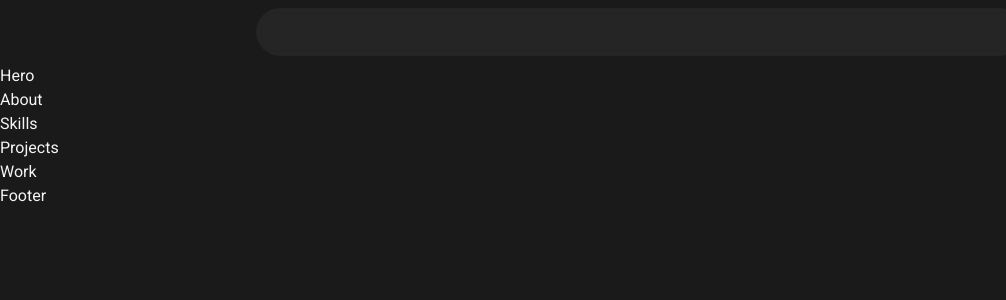
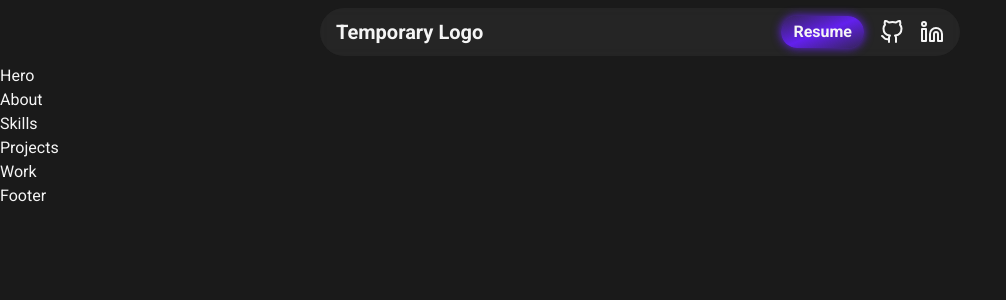
Before and after one commit to AndrewGlennAquino/personal-website-v2, a React (Vite) app: page / in a window 1280 px wide. Shown: the top 300 px of the page, without its empty margins (0-1006 px from the left). Built offline with nearby package versions, Linux system fonts and the light colour scheme.

Commit message:
Create links for mobile and tablet devices; Create animation variants for mobile and tablet links

```diff
--- a/src/components/header/Header.tsx
+++ b/src/components/header/Header.tsx
@@ -1,9 +1,13 @@
 import { useState } from "react";
 import { motion, type Variants } from "motion/react";
 import HamburgerMenu from "../hamburger-menu/HamburgerMenu";
+import resumeIcon from "../../assets/icons/file-text-icon.svg";
+import gitHubIcon from "../../assets/icons/github-icon.svg";
+import linkedInIcon from "../../assets/icons/linkedin-icon.svg";
 
 /**
- * Header component that contains
+ * Header component that contains hamburger menu for mobile devices
+ * and links for tablets and larger
  */
 const Header = () => {
   // Hold state of whether menu is toggled: true if toggled, false otherwise
@@ -12,11 +16,10 @@ const Header = () => {
   // Function that sets clicked state to its inverse
   const handleClick = () => {
     setClicked(!clicked);
-    console.log("clicked!");
   };
 
-  // Animation variants that expand the menu on hamburger menu click
-  const variants: Variants = {
+  // Animation variants that expand the dropdown menu on hamburger menu click
+  const dropdownVariants: Variants = {
     initial: {
       height: 48,
       transition: {
@@ -35,20 +38,146 @@ const Header = () => {
     },
   };
 
+  // Animation variants that animate the dropdown menu links
+  const mobileLinkVariants: Variants = {
+    initial: {
+      y: -25,
+      opacity: 0,
+      transition: {
+        type: "spring",
+        bounce: 0.25,
+        visualDuration: 0.25,
+      },
+    },
+    animateLink: {
+      y: 0,
+      opacity: 1,
+      transition: {
+        type: "spring",
+        bounce: 0.25,
+        visualDuration: 0.25,
+      },
+    },
+  };
+
+  // Animation variants for tablet device links
+  const tabletLinkVariants: Variants = {
+    initial: {
+      transition: { type: "spring", bounce: 0.25, visualDuration: 0.25 },
+    },
+    animateHover: {
+      scale: 1.15,
+      transition: { type: "spring", bounce: 0.25, visualDuration: 0.25 },
+    },
+  };
+
   return (
     <header className="px-4 top-0 left-0 right-0">
       {/* Header bar container */}
-      <div className="container mp-default w-full max-w-192 h-12 rounded-full flex items-center relative">
+      <div className="container mp-default w-full max-w-160 h-12 rounded-full flex justify-between items-center relative">
+        {/* Temporary logo */}
+        <h1 className="font-bold text-xl relative z-10">Temporary Logo</h1>
+
         {/* Hamburger menu for mobile devices */}
         <HamburgerMenu clicked={clicked} handleClick={handleClick} />
 
-        {/* Dropdown menu container */}
+        {/* Dropdown menu container that animates for mobile devices */}
         <motion.div
           className="bg-smoke/5 backdrop-blur-xs w-full h-full rounded-3xl absolute inset-0"
           initial="initial"
           animate={clicked ? "animateExpand" : undefined}
-          variants={variants}
-        ></motion.div>
+          variants={dropdownVariants}
+        >
+          {/* Links container that staggers mobile device link animations */}
+          <motion.div
+            className={`${
+              clicked ? `block` : `hidden`
+            } text-xl h-full mp-default flex flex-col justify-center gap-8`}
+            initial="initial"
+            animate={clicked ? "animateLink" : undefined}
+            variants={{
+              animateLink: {
+                transition: { delayChildren: 0.1, staggerChildren: 0.05 },
+              },
+            }}
+          >
+            {/* Resume mobile link */}
+            <motion.a
+              href="#"
+              className="dropdown-links"
+              variants={mobileLinkVariants}
+            >
+              <img src={resumeIcon} alt="Resume icon" className="w-8 h-auto" />
+              Resume
+            </motion.a>
+
+            {/* GitHub mobile link */}
+            <motion.a
+              href="#"
+              target="_blank"
+              className="dropdown-links"
+              variants={mobileLinkVariants}
+            >
+              <img src={gitHubIcon} alt="GitHub icon" className="w-8 h-auto" />
+              GitHub
+            </motion.a>
+
+            {/* LinkedIn mobile link */}
+            <motion.a
+              href="#"
+              target="_blank"
+              className="dropdown-links"
+              variants={mobileLinkVariants}
+            >
+              <img
+                src={linkedInIcon}
+                alt="LinkedIn icon"
+                className="w-8 h-auto"
+              />
+              LinkedIn
+            </motion.a>
+          </motion.div>
+        </motion.div>
+
+        {/* Header for tablet devices */}
+        <div className="hidden md:flex items-center gap-4 relative z-10">
+          {/* Resume tablet link */}
+          <motion.a
+            href="#"
+            className="button-gradient font-bold text-smoke px-3 py-1 rounded-full"
+            initial="initial"
+            whileHover="animateHover"
+            variants={tabletLinkVariants}
+          >
+            Resume
+          </motion.a>
+
+          {/* Github tablet link */}
+          <motion.a
+            href="#"
+            target="_blank"
+            initial="initial"
+            whileHover="animateHover"
+            variants={tabletLinkVariants}
+          >
+            <img src={gitHubIcon} alt="GitHub icon" className="w-6 h-auto" />
+          </motion.a>
+
+          {/* LinkedIn tablet link */}
+          <motion.a
+            href="#"
+            target="_blank"
+            initial="initial"
+            whileHover="animateHover"
+            variants={tabletLinkVariants}
+          >
+            <img
+              src={linkedInIcon}
+              alt="LinkedIn icon"
+              className="w-6 h-auto"
+            />
+          </motion.a>
+        </div>
       </div>
     </header>
   );
```
